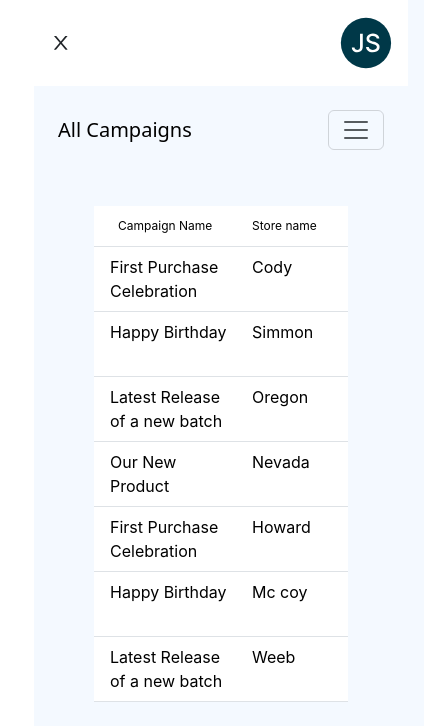
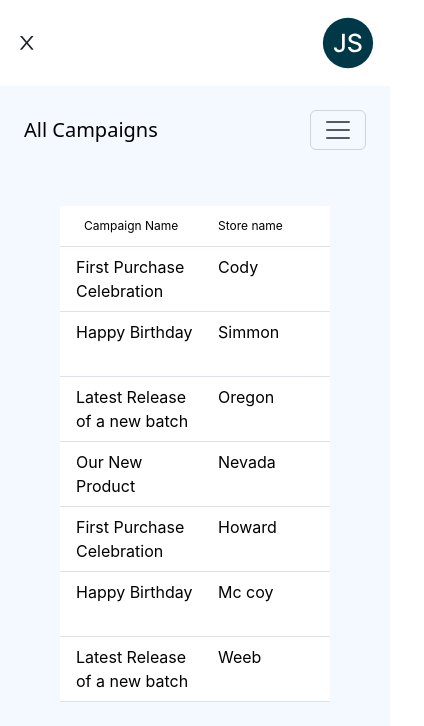
Before and after one commit to niamudeen-mvt/Dashboard-Page, a React (Create React App) app: page / in a window 390 px wide. Shown: the top 726 px of the page, 424 px wide, since content can reach past the window. Built offline with nearby package versions, Linux system fonts and the light colour scheme.

Commit message:
dashboad responsive done

```diff
--- a/src/layout/MainLayout.js
+++ b/src/layout/MainLayout.js
@@ -17,16 +17,9 @@ const MainLayout = ({ children }) => {
   }, [windowSize?.width])
 
 
-  const mainLayoutStyles = {
-    display: 'flex',
-    width: '100%'
-  }
   return (
-    <div className='min-vh-100' style={mainLayoutStyles}>
-      {/* =========== 20% ============ */}
-      <SideNaviagation isNavOpen={isNavOpen} />
-
-      {/* ============== 80% ========== */}
+    <div className='min-vh-100 position-realtive d-flex w-100' >
+      <SideNaviagation isNavOpen={isNavOpen} setIsNavOpen={setIsNavOpen} />
       <MainContainer isNavOpen={isNavOpen} setIsNavOpen={setIsNavOpen} children={children} />
     </div>
   )
--- a/src/layout/container/MainContainer.js
+++ b/src/layout/container/MainContainer.js
@@ -7,22 +7,28 @@ import SearchNavbar from '../../components/navbar/SearchNavbar'
 const MainContainer = ({ isNavOpen, setIsNavOpen, children }) => {
 
   const handleToggle = () => {
+    console.log("clicked")
     setIsNavOpen(!isNavOpen)
   }
 
   const topNavStyles = {
     minHeight: '86px'
   }
+
   const mainContainerStyles = {
-    paddingRight: '16px',
-    width: '100%'
+    position: 'absolute',
+    top: '0',
+    left: '0',
+    width: '100%',
+    paddingLeft: window?.innerWidth <= 992 ? '0' : (isNavOpen ? '320px' : '0')
   }
+
   return (
-    <div className='min-vh-100 main_container' style={mainContainerStyles}>
+    <div className='min-vh-100 main_container transition_5s' style={mainContainerStyles}>
       <div className='bg-white flex_SB px-3 mb-3' style={topNavStyles}>
         {
           isNavOpen ?
-            <AiOutlineMenu className='fs-4 cursor' onClick={handleToggle} /> :
+            <AiOutlineMenu className={window?.innerWidth <= 992 ? 'fs-4 cursor text-white' : 'fs-4 cursor'} onClick={handleToggle} /> :
             <AiOutlineClose className='fs-4 cursor' onClick={handleToggle} />
         }
         <div>
--- a/src/layout/navigation/SideNavigation.js
+++ b/src/layout/navigation/SideNavigation.js
@@ -8,8 +8,11 @@ import { Link } from 'react-router-dom'
 const SideNaviagation = ({ isNavOpen }) => {
 
   const sideNavigationStyles = {
-    width: isNavOpen ? '20%' : '0%',
-    transform: isNavOpen ? 'translateX(0)' : 'translateX(-100%)',
+    position: 'absolute',
+    top: '0',
+    left: isNavOpen ? '0' : '-100%',
+    width: '320px',
+    zIndex: '1'
   }
 
   return (
@@ -18,7 +21,7 @@ const SideNaviagation = ({ isNavOpen }) => {
     >
       {
         isNavOpen ?
-          <div className='content_section' >
+          <div className='content_section'>
             <div className='top_section '>
               <h2 className="mx-4">Paper Notes </h2>
               <div className='navigation flex_SBV'>
--- a/src/style.css
+++ b/src/style.css
@@ -32,6 +32,7 @@ button {
 }
 .cursor {
   cursor: pointer;
+  z-index: 999;
 }
 
 .transition_5s {
@@ -62,6 +63,11 @@ button {
 .flex_start {
   display: flex;
   justify-content: start;
+  align-items: center;
+}
+.flex_end {
+  display: flex;
+  justify-content: end;
   align-items: center;
 }
 
```
